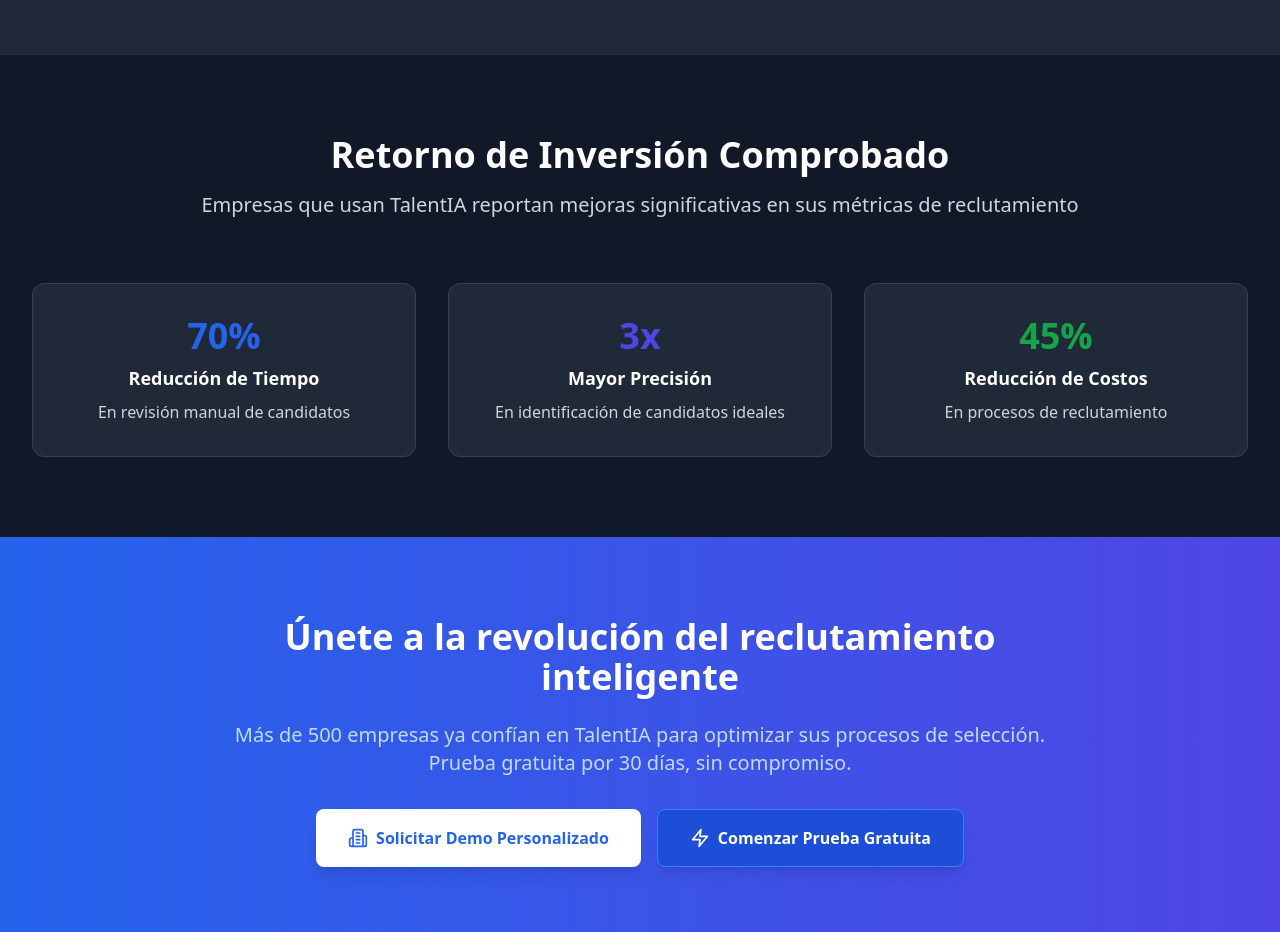
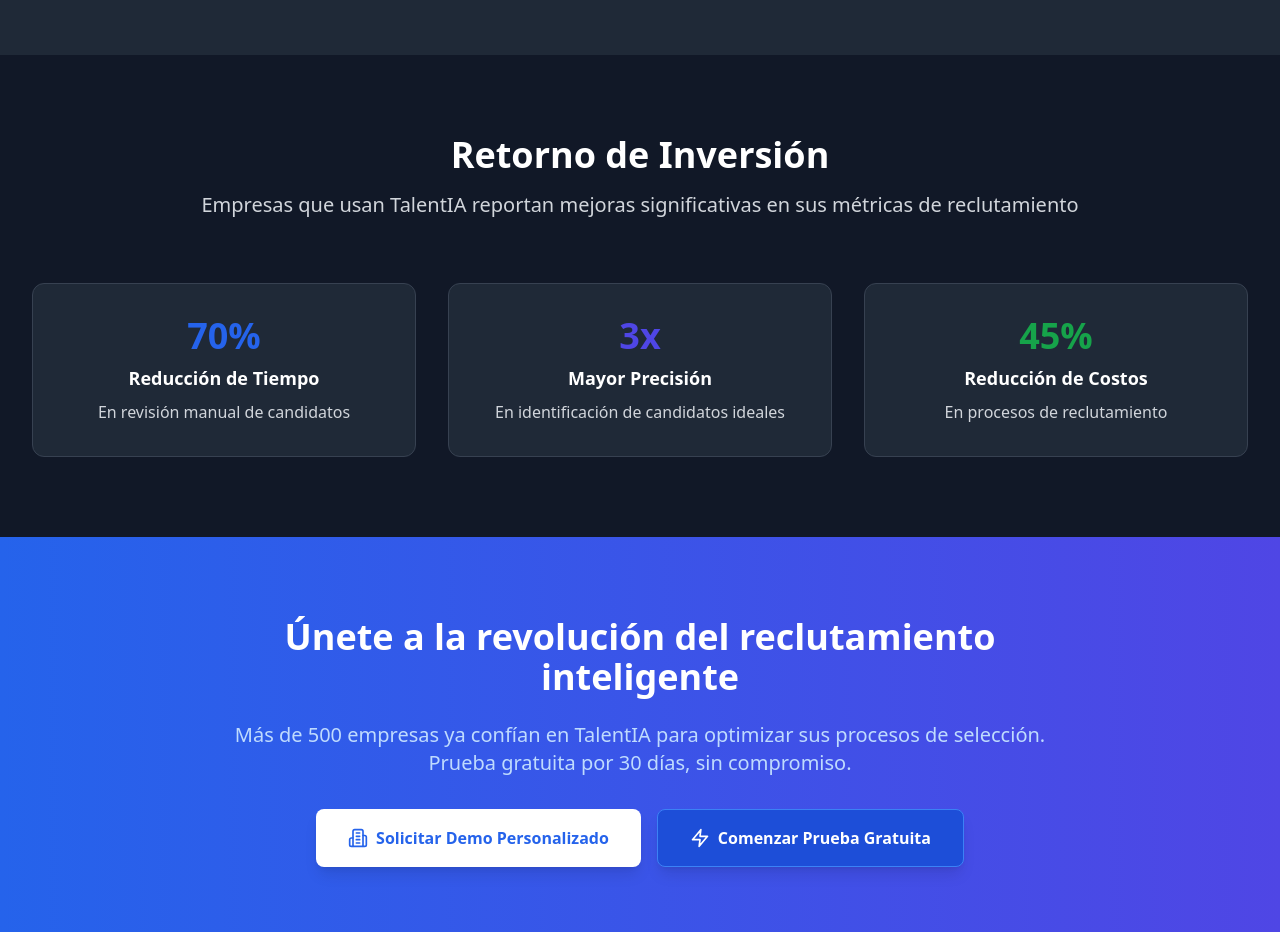
Before and after one commit to danramirez11/talent-IA, a React (Vite) app: page / in a window 1280 px wide. Shown: the part 2560-3492 px from the top of the page. Built offline with nearby package versions, Linux system fonts and the light colour scheme.

Commit message:
Updated LandingPage.tsx

```diff
--- a/src/components/LandingPage.tsx
+++ b/src/components/LandingPage.tsx
@@ -276,7 +276,7 @@ const LandingPage = () => {
         <div className="max-w-7xl mx-auto px-4 sm:px-6 lg:px-8">
           <div className="text-center mb-16">
             <h2 className="text-3xl md:text-4xl font-bold text-white mb-4">
-              Retorno de Inversión Comprobado
+              Retorno de Inversión
             </h2>
             <p className="text-xl text-gray-300">
               Empresas que usan TalentIA reportan mejoras significativas en sus métricas de reclutamiento
```
